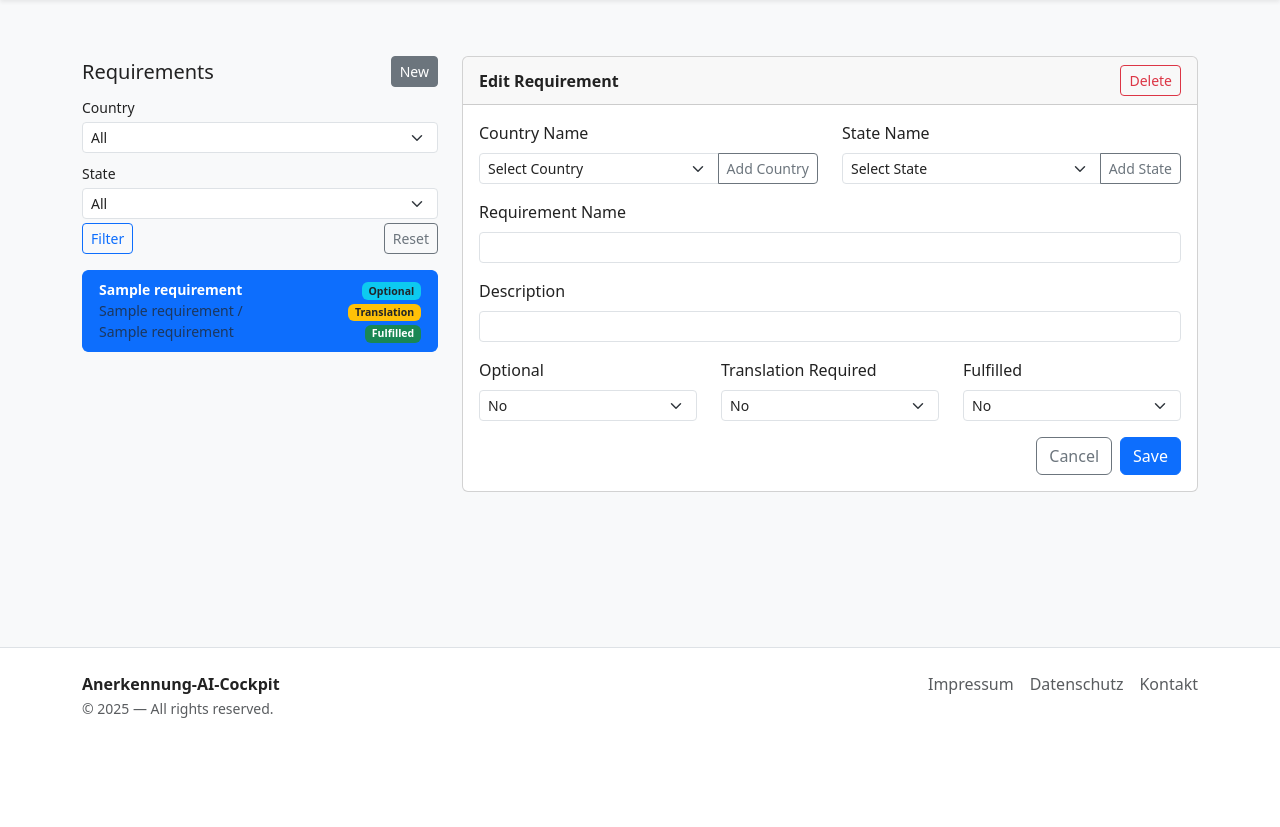
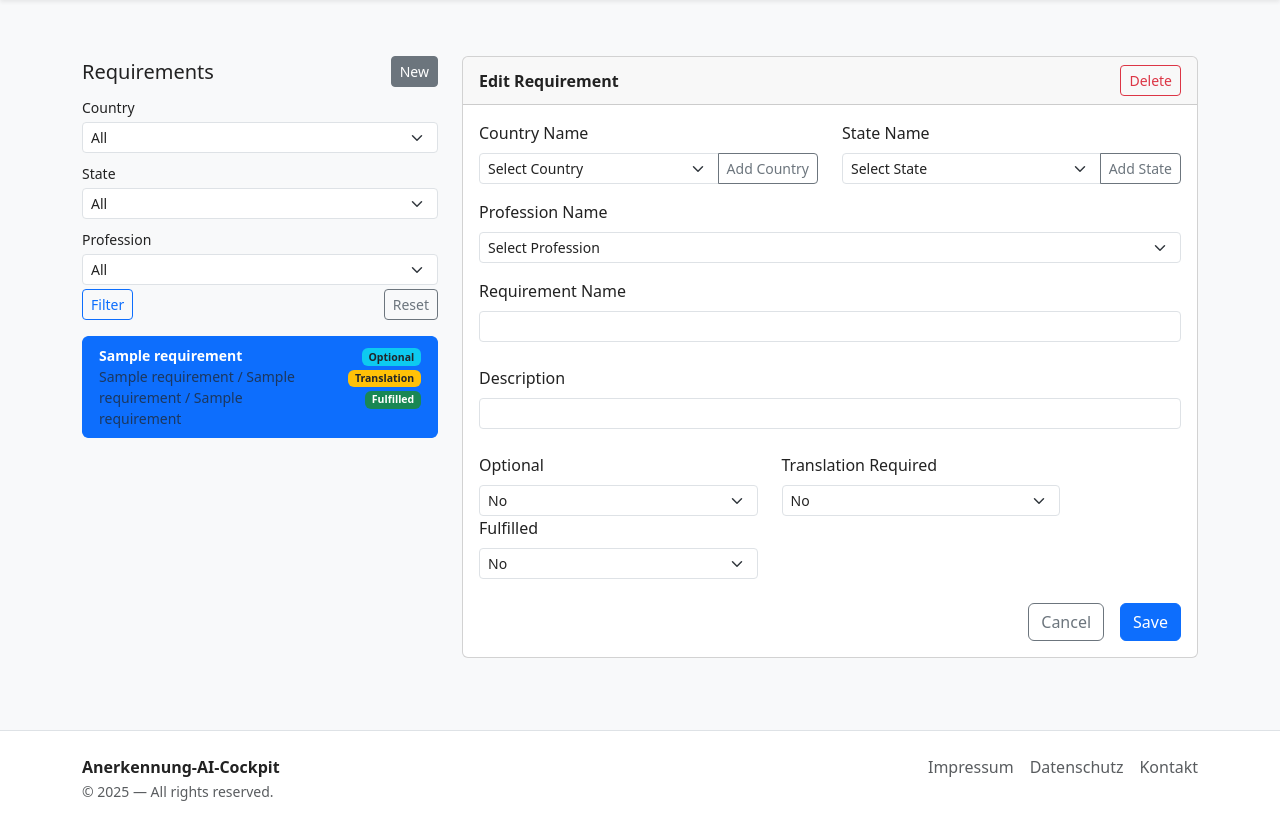
Before and after one commit to Matamaru/anerkennung-ai-cockpit, a Flask app: template frontend/webapp/templates/admin_requirementsmanagement.html in a window 1280 px wide. Shown: the part 56-883 px from the top of the page. Before the commit the page ends 774 px from the top, so only its background shows below. Run offline with Flask 3, Linux system fonts and the light colour scheme; the template is opened without the code that fills it: values that come from a table or form of the project are taken from there, most other values are stand-ins (such as "Sample title", 1, 10 or a date in 2020).

Commit message:
changes to requirements.py and admin_requirementsmanagement.html. Deleteted Doctor form default requirements

```diff
--- a/frontend/webapp/forms.py
+++ b/frontend/webapp/forms.py
@@ -25,7 +25,7 @@ class UserForm(FlaskForm):
     submit = SubmitField('Save')
 
 class RequirementForm(FlaskForm):
-    #TODO: Add profession field
+    profession_name = StringField('Profession Name', validators=[DataRequired()])
     country_name = StringField('Country Name', validators=[DataRequired()])
     state_name = StringField('State Name')
     req_name = StringField('Requirement Name', validators=[DataRequired()])
--- a/frontend/webapp/templates/admin_requirementsmanagement.html
+++ b/frontend/webapp/templates/admin_requirementsmanagement.html
@@ -1,8 +1,3 @@
-<!--  Application:    Annerkennung AI Cockpit                               -->
-<!--  Module:         templates.admin_requirementsmanagement                 -->
-<!--  Author:         Heiko Matamaru, IGS                                    -->
-<!--  Version:        0.0.12                                                 -->
-
 {% extends 'base.html' %}
 
 {% block title %}Requirements Management - Admin Dashboard{% endblock %}
@@ -21,15 +16,16 @@
         <a
           href="{{ url_for('admin.requirements_management',
                            country=filter_country,
-                           state=filter_state) }}"
+                           state=filter_state,
+                           profession=filter_profession) }}"
           class="btn btn-sm btn-secondary"
-          onclick="event.preventDefault(); window.location = this.href.split('?')[0] + '?country={{ filter_country }}&state={{ filter_state }}';"
+          onclick="event.preventDefault(); window.location = this.href.split('?')[0] + '?country={{ filter_country }}&state={{ filter_state }}&profession={{ filter_profession }}';"
         >
           New
         </a>
       </div>
 
-      <!-- Filter by country / state -->
+      <!-- Filter by country / state / profession -->
       <form class="row g-2 mb-3" method="get" action="{{ url_for('admin.requirements_management') }}">
         <div class="col-12">
           <label class="form-label mb-1 small">Country</label>
@@ -46,17 +42,27 @@
           <label class="form-label mb-1 small">State</label>
           <select name="state" class="form-select form-select-sm">
             <option value="">All</option>
-
-            {# prefer states for the selected country, otherwise show all states #}
             {% if filter_country and states_for_country.get(filter_country) %}
               {% set state_options = states_for_country.get(filter_country) %}
             {% else %}
               {% set state_options = all_states %}
             {% endif %}
-
             {% for s in state_options %}
               <option value="{{ s }}" {% if s == filter_state %}selected{% endif %}>
                 {{ s }}
+              </option>
+            {% endfor %}
+          </select>
+        </div>
+
+        <!-- Profession filter dropdown -->
+        <div class="col-12">
+          <label class="form-label mb-1 small">Profession</label>
+          <select name="profession" class="form-select form-select-sm">
+            <option value="">All</option>
+            {% for profession in professions %}
+              <option value="{{ profession }}" {% if profession == filter_profession %}selected{% endif %}>
+                {{ profession }}
               </option>
             {% endfor %}
           </select>
@@ -78,7 +84,8 @@
               href="{{ url_for('admin.requirements_management',
                                req_id=r.id,
                                country=filter_country,
-                               state=filter_state) }}"
+                               state=filter_state,
+                               profession=filter_profession) }}"
               class="list-group-item list-group-item-action {% if selected_req and selected_req.id == r.id %}active{% endif %}"
             >
               <div class="d-flex justify-content-between align-items-start">
@@ -87,6 +94,7 @@
                   <div class="text-muted">
                     {{ r.country_name }}
                     {% if r.state_name %}/ {{ r.state_name }}{% endif %}
+                    {% if r.profession_name %}/ {{ r.profession_name }}{% endif %}
                   </div>
                 </div>
                 <div class="text-end">
@@ -143,7 +151,7 @@
               {% endif %}
 
               <div class="row mb-3">
-                <!-- Country dropdown + Add Country -->
+                <!-- Country dropdown -->
                 <div class="col-md-6">
                   {{ form.country_name.label(class="form-label") }}
                   <div class="input-group input-group-sm">
@@ -164,11 +172,10 @@
                   {% endfor %}
                 </div>
 
-                <!-- State dropdown + Add State -->
+                <!-- State dropdown -->
                 <div class="col-md-6">
                   {{ form.state_name.label(class="form-label") }}
                   <div class="input-group input-group-sm">
-                    {# Try to restrict to states for the selected country; fall back to all_states #}
                     {% set current_country = form.country_name.data or filter_country %}
                     {% if current_country and states_for_country.get(current_country) %}
                       {% set state_options = states_for_country.get(current_country) %}
@@ -194,7 +201,21 @@
                 </div>
               </div>
 
+              <!-- Profession dropdown -->
               <div class="mb-3">
+                {{ form.profession_name.label(class="form-label") }}
+                <select name="{{ form.profession_name.name }}" class="form-select form-select-sm">
+                  <option value="">Select Profession</option>
+                  {% for profession in professions %}
+                    <option value="{{ profession }}" {% if form.profession_name.data == profession %}selected{% endif %}>
+                      {{ profession }}
+                    </option>
+                  {% endfor %}
+                </select>
+              </div>
+
+              <!-- Requirement name -->
+              <div class="mb-4">
                 {{ form.req_name.label(class="form-label") }}
                 {{ form.req_name(class="form-control form-control-sm") }}
                 {% for error in form.req_name.errors %}
@@ -202,7 +223,8 @@
                 {% endfor %}
               </div>
 
-              <div class="mb-3">
+              <!-- Requirement description -->
+              <div class="mb-4">
                 {{ form.description.label(class="form-label") }}
                 {{ form.description(class="form-control form-control-sm") }}
                 {% for error in form.description.errors %}
@@ -210,22 +232,24 @@
                 {% endfor %}
               </div>
 
-              <div class="row mb-3">
-                <div class="col-md-4">
+
+              <!-- Checkboxes for optional, translation_required, fullfilled -->
+              <div class="row mb-4">
+                <div class="col-md-5">
                   {{ form.optional.label(class="form-label") }}
                   {{ form.optional(class="form-select form-select-sm") }}
                   {% for error in form.optional.errors %}
                     <div class="text-danger small">{{ error }}</div>
                   {% endfor %}
                 </div>
-                <div class="col-md-4">
+                <div class="col-md-5">
                   {{ form.translation_required.label(class="form-label") }}
                   {{ form.translation_required(class="form-select form-select-sm") }}
                   {% for error in form.translation_required.errors %}
                     <div class="text-danger small">{{ error }}</div>
                   {% endfor %}
                 </div>
-                <div class="col-md-4">
+                <div class="col-md-5">
                   {{ form.fullfilled.label(class="form-label") }}
                   {{ form.fullfilled(class="form-select form-select-sm") }}
                   {% for error in form.fullfilled.errors %}
@@ -234,7 +258,8 @@
                 </div>
               </div>
 
-              <div class="d-flex justify-content-end gap-2 mt-3">
+              <!-- Buttons Cancel and Save -->
+              <div class="d-flex justify-content-end gap-3 mt-3">
                 <!-- Cancel -> back to list, no selection -->
                 <a href="{{ url_for('admin.requirements_management',
                                     country=filter_country,
@@ -248,14 +273,14 @@
               </div>
             </form>
           </div>
+
         </div>
       {% else %}
-        <p class="text-muted">
-          Select a requirement on the left or click <strong>New</strong> to create one.
-        </p>
+        <div class="alert alert-info">
+          Select a requirement from the list or create a new one to view or edit its details.
+        </div>
       {% endif %}
     </div>
-
   </div>
 </div>
 {% endblock %}
```
Also changed, not shown: backend/datamodule/models/requirements.py (+1 -27 lines), frontend/webapp/admin/routes.py (+44 -38 lines).
